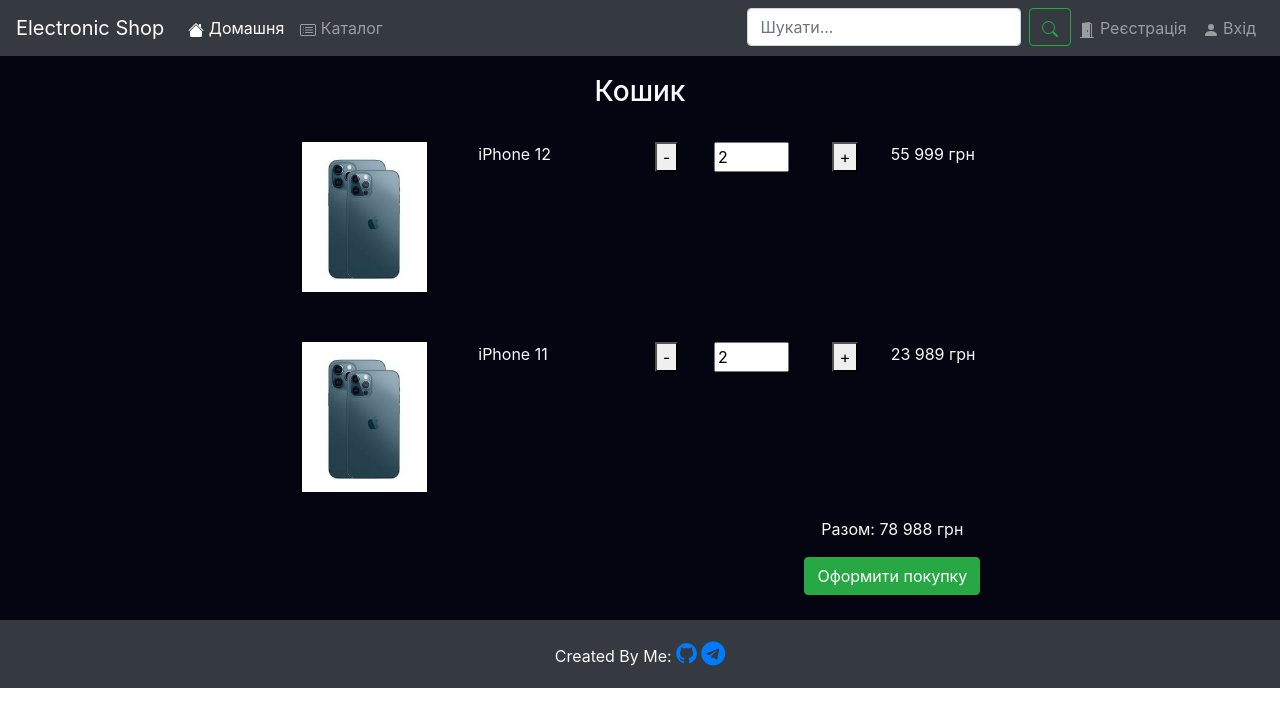
After one commit to MykhailoKonovalov/electronic-shop, a PHP site: page /basket.html in a window 1280 px wide. The commit adds this page. Shown: the top 727 px of the page. Run offline with PHP 8.4, Linux system fonts and the light colour scheme.

Commit message:
add basket page

```diff
--- /dev/null
+++ b/basket.html
@@ -0,0 +1,153 @@
+<!DOCTYPE html>
+<html lang="en">
+<head>
+    <meta charset="UTF-8">
+    <title>Electronic Shop</title>
+    <link rel="stylesheet" href="styles/style.css">
+    <link href="https://maxcdn.bootstrapcdn.com/font-awesome/4.7.0/css/font-awesome.min.css" rel="stylesheet"/>
+    <link rel="stylesheet" href="https://cdn.jsdelivr.net/npm/bootstrap@4.5.3/dist/css/bootstrap.min.css"
+          integrity="sha384-TX8t27EcRE3e/ihU7zmQxVncDAy5uIKz4rEkgIXeMed4M0jlfIDPvg6uqKI2xXr2" crossorigin="anonymous">
+    <script src="https://code.jquery.com/jquery-3.5.1.slim.min.js"
+            integrity="sha384-DfXdz2htPH0lsSSs5nCTpuj/zy4C+OGpamoFVy38MVBnE+IbbVYUew+OrCXaRkfj"
+            crossorigin="anonymous"></script>
+    <script src="https://cdn.jsdelivr.net/npm/bootstrap@4.5.3/dist/js/bootstrap.bundle.min.js"
+            integrity="sha384-ho+j7jyWK8fNQe+A12Hb8AhRq26LrZ/JpcUGGOn+Y7RsweNrtN/tE3MoK7ZeZDyx"
+            crossorigin="anonymous"></script>
+    <script src="scripts/script.js"></script>
+</head>
+<body>
+<div class="wrapper">
+    <header>
+        <nav class="navbar navbar-expand-lg navbar-dark bg-dark fixed-top">
+            <button class="navbar-toggler" type="button" data-toggle="collapse" data-target="#navbarTogglerDemo03" aria-controls="navbarTogglerDemo03" aria-expanded="false" aria-label="Toggle navigation">
+                <span class="navbar-toggler-icon"></span>
+            </button>
+            <a class="navbar-brand" href="#">Electronic Shop</a>
+
+            <div class="collapse navbar-collapse" id="navbarTogglerDemo03">
+                <ul class="navbar-nav mr-auto mt-2 mt-lg-0">
+                    <li class="nav-item active">
+                        <a class="nav-link" href="#">
+                            <svg width="1em" height="1em" viewBox="0 0 16 16" class="bi bi-house-fill" fill="currentColor" xmlns="http://www.w3.org/2000/svg">
+                                <path fill-rule="evenodd" d="M8 3.293l6 6V13.5a1.5 1.5 0 0 1-1.5 1.5h-9A1.5 1.5 0 0 1 2 13.5V9.293l6-6zm5-.793V6l-2-2V2.5a.5.5 0 0 1 .5-.5h1a.5.5 0 0 1 .5.5z"/>
+                                <path fill-rule="evenodd" d="M7.293 1.5a1 1 0 0 1 1.414 0l6.647 6.646a.5.5 0 0 1-.708.708L8 2.207 1.354 8.854a.5.5 0 1 1-.708-.708L7.293 1.5z"/>
+                            </svg>
+                            Домашня</a>
+                    </li>
+                    <li class="nav-item">
+                        <a class="nav-link" href="#">
+                            <svg width="1em" height="1em" viewBox="0 0 16 16" class="bi bi-card-list" fill="currentColor" xmlns="http://www.w3.org/2000/svg">
+                                <path fill-rule="evenodd" d="M14.5 3h-13a.5.5 0 0 0-.5.5v9a.5.5 0 0 0 .5.5h13a.5.5 0 0 0 .5-.5v-9a.5.5 0 0 0-.5-.5zm-13-1A1.5 1.5 0 0 0 0 3.5v9A1.5 1.5 0 0 0 1.5 14h13a1.5 1.5 0 0 0 1.5-1.5v-9A1.5 1.5 0 0 0 14.5 2h-13z"/>
+                                <path fill-rule="evenodd" d="M5 8a.5.5 0 0 1 .5-.5h7a.5.5 0 0 1 0 1h-7A.5.5 0 0 1 5 8zm0-2.5a.5.5 0 0 1 .5-.5h7a.5.5 0 0 1 0 1h-7a.5.5 0 0 1-.5-.5zm0 5a.5.5 0 0 1 .5-.5h7a.5.5 0 0 1 0 1h-7a.5.5 0 0 1-.5-.5z"/>
+                                <circle cx="3.5" cy="5.5" r=".5"/>
+                                <circle cx="3.5" cy="8" r=".5"/>
+                                <circle cx="3.5" cy="10.5" r=".5"/>
+                            </svg>
+                            Каталог
+                        </a>
+                    </li>
+                </ul>
+                <ul class="nav navbar-nav navbar-right">
+                    <li class="nav-item">
+                        <form class="form-inline my-2 my-lg-0">
+                            <input class="form-control mr-sm-2" type="search" placeholder="Шукати..." aria-label="Search">
+                            <button class="btn btn-outline-success my-2 my-sm-0" type="submit">
+                                <svg width="1em" height="1em" viewBox="0 0 16 16" class="bi bi-search" fill="currentColor" xmlns="http://www.w3.org/2000/svg">
+                                    <path fill-rule="evenodd" d="M10.442 10.442a1 1 0 0 1 1.415 0l3.85 3.85a1 1 0 0 1-1.414 1.415l-3.85-3.85a1 1 0 0 1 0-1.415z"/>
+                                    <path fill-rule="evenodd" d="M6.5 12a5.5 5.5 0 1 0 0-11 5.5 5.5 0 0 0 0 11zM13 6.5a6.5 6.5 0 1 1-13 0 6.5 6.5 0 0 1 13 0z"/>
+                                </svg>
+                            </button>
+                        </form>
+                    </li>
+                    <li class="nav-item">
+                        <a class="nav-link" href="#">
+                            <svg width="1em" height="1em" viewBox="0 0 16 16" class="bi bi-door-open-fill" fill="currentColor" xmlns="http://www.w3.org/2000/svg">
+                                <path fill-rule="evenodd" d="M1.5 15a.5.5 0 0 0 0 1h13a.5.5 0 0 0 0-1H13V2.5A1.5 1.5 0 0 0 11.5 1H11V.5a.5.5 0 0 0-.57-.495l-7 1A.5.5 0 0 0 3 1.5V15H1.5zM11 2v13h1V2.5a.5.5 0 0 0-.5-.5H11zm-2.5 8c-.276 0-.5-.448-.5-1s.224-1 .5-1 .5.448.5 1-.224 1-.5 1z"/>
+                            </svg>
+                            Реєстрація
+                        </a>
+                    </li>
+                    <li class="nav-item">
+                        <a class="nav-link" href="#">
+                            <svg width="1em" height="1em" viewBox="0 0 16 16" class="bi bi-person-fill" fill="currentColor" xmlns="http://www.w3.org/2000/svg">
+                                <path fill-rule="evenodd" d="M3 14s-1 0-1-1 1-4 6-4 6 3 6 4-1 1-1 1H3zm5-6a3 3 0 1 0 0-6 3 3 0 0 0 0 6z"/>
+                            </svg>
+                            Вхід
+                        </a>
+                    </li>
+                </ul>
+            </div>
+        </nav>
+    </header>
+    <main>
+        <div class="container main-content">
+            <div class="basket text-light ">
+                <h3 class="display text-light text-center">Кошик</h3>
+                <div class="row basket-item">
+                    <div class="col-md-3 col-lg-3 col-6">
+                        <img src="images/iphone.jpeg" alt="Назва товару"/>
+                    </div>
+                    <div class="col-md-3 col-lg-3 col-6">
+                        <p>iPhone 12</p>
+                    </div>
+                    <div class="col-md-1 col-lg-1 col-2">
+                        <button>
+                            -
+                        </button>
+                    </div>
+                    <div class="col-md-2 col-lg-2 col-3">
+                        <input type="text" value="2">
+                    </div>
+                    <div class="col-md-1 col-lg-1 col-3">
+                        <button>
+                            +
+                        </button>
+                    </div>
+                    <div class="col-md-2 col-lg-2 col-3">
+                        <p>55 999 грн</p>
+                    </div>
+            </div>
+                <div class="row basket-item">
+                    <div class="col-md-3 col-lg-3 col-6">
+                        <img src="images/iphone.jpeg" alt="Назва товару"/>
+                    </div>
+                    <div class="col-md-3 col-lg-3 col-6">
+                        <p>iPhone 11</p>
+                    </div>
+                    <div class="col-md-1 col-lg-1 col-2">
+                        <button>
+                            -
+                        </button>
+                    </div>
+                    <div class="col-md-2 col-lg-2 col-3">
+                        <input type="text" value="2">
+                    </div>
+                    <div class="col-md-1 col-lg-1 col-3">
+                        <button>
+                            +
+                        </button>
+                    </div>
+                    <div class="col-md-2 col-lg-2 col-3">
+                        <p>23 989 грн</p>
+                    </div>
+                </div>
+                <div class="row">
+                    <div class="col-0 col-md-8 col-lg-8"></div>
+                <div class="col text-center">
+                    <p>Разом: 78 988 грн</p>
+                    <button class="btn btn-success">Оформити покупку</button>
+                </div>
+            </div>
+        </div>
+        </div>
+    </main>
+    <footer class="text-center text-light text-lg-start bg-dark">
+        <div class="text-center p-3 social-links" >
+            Created By Me:
+            <a href="https://github.com/MykhailoKonovalov"><i class="fa fa-github"></i></a>
+            <a href="https://t.me/mykhailo_konovalov"><i class="fa fa-telegram"></i></a>
+        </div>
+    </footer>
+</div>
+</body>
+</html>
--- a/styles/style.css
+++ b/styles/style.css
@@ -1,6 +1,5 @@
 footer {
     background-color: darkslategray;
-    width: 100%;
     bottom:0;
 }
 .wrapper {
@@ -9,6 +8,23 @@
     left: 0;
     min-width: 100%;
     min-height: 100%;
+}
+.basket {
+    margin-left: 15%;
+    max-width: 70%;
+}
+.basket, .basket-item {
+    padding: 25px;
+}
+.basket-item {
+    min-height: 200px;
+}
+.basket-item img {
+    max-height: 150px;
+    max-width: 125px;
+}
+.basket-item input {
+    max-width: 75px;
 }
 .card {
     height: 450px;
```
